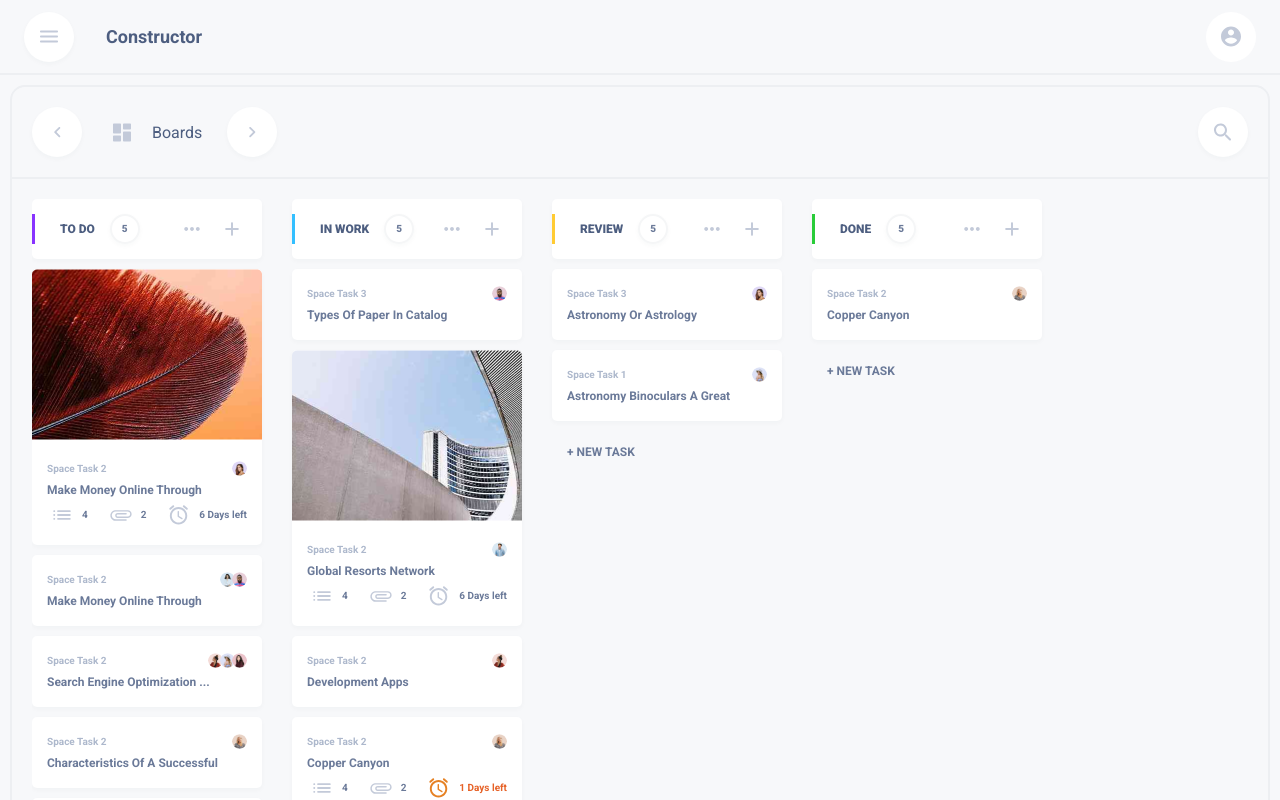
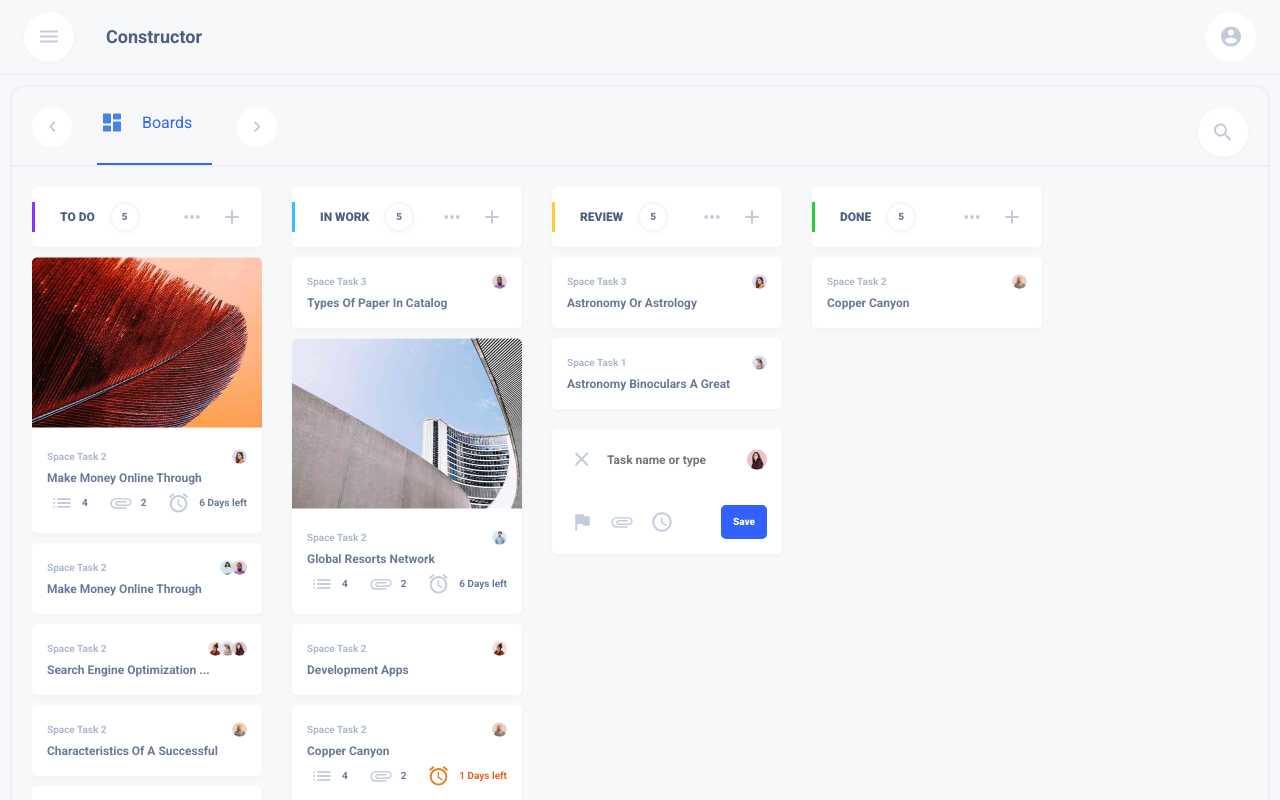
Before and after one commit to AyushBobale/NextDash, a Next.js app in the folder src/: page / in a window 1280 px wide. Shown: the top 800 px of the page. Built offline with nearby package versions, Linux system fonts and the light colour scheme.

Commit message:
Minor chnages

```diff
--- /dev/null
+++ b/src/src/app/components/NewTask.tsx
@@ -0,0 +1,32 @@
+import AccessTime from "../../../public/static/images/access_time.svg";
+import Attachment from "../../../public/static/images/attachment.svg";
+import Avtaar from "../../../public/static/images/Avatar Image(3).png";
+import Close from "../../../public/static/images/close.svg";
+import Flag from "../../../public/static/images/flag.svg";
+import Image from "next/image";
+import styles from "../components/css/NewTask.module.css";
+
+const NewTask = () => {
+  return (
+    <div className={styles["new-task-wrap"]}>
+      <div className={styles["top"]}>
+        <div className={styles["top-ip-grp"]}>
+          <Image src={Close} alt="" />
+          <input placeholder="Task name or type " />
+        </div>
+        <Image src={Avtaar} alt="" />
+      </div>
+
+      <div className={styles["btm"]}>
+        <div className={styles["btm-ic-grp"]}>
+          <Image src={Flag} alt="" />
+          <Image src={Attachment} alt="" />
+          <Image src={AccessTime} alt="" />
+        </div>
+        <button className={styles["save-btn"]}>Save</button>
+      </div>
+    </div>
+  );
+};
+
+export default NewTask;
--- a/src/src/app/components/TodoCol.tsx
+++ b/src/src/app/components/TodoCol.tsx
@@ -1,10 +1,11 @@
 import Add from "../../../public/static/images/add.svg";
 import Image from "next/image";
+import NewTask from "./NewTask";
 import ThreeDotsH from "../../../public/static/images/h-3-dots.svg";
 import Todo from "./Todo";
 import styles from "../components/css/TodoCol.module.css";
 
-const TodoCol = ({ title, color, tasks }: any) => {
+const TodoCol = ({ title, color, tasks, notAddTask, newTask }: any) => {
   return (
     <div className={styles["todo-col"]}>
       <div className={styles["todo-col-head-wrapper"]}>
@@ -36,7 +37,8 @@ const TodoCol = ({ title, color, tasks }: any) => {
           );
         })}
       </div>
-      <span className={styles["new-task"]}>+ NEW TASK</span>
+      {newTask && <NewTask />}
+      {!notAddTask && <span className={styles["new-task"]}>+ NEW TASK</span>}
     </div>
   );
 };
--- a/src/src/app/components/TodoContainer.tsx
+++ b/src/src/app/components/TodoContainer.tsx
@@ -115,7 +115,7 @@ const TodoContainer = () => {
               <Image src={Tasks} alt="" />
               <p>List Tasks</p>
             </div>
-            <div>
+            <div className={styles["active"]}>
               <Image src={Dashboard} alt="" />
               <p>Boards</p>
             </div>
@@ -144,12 +144,16 @@ const TodoContainer = () => {
         </div>
         <div className={styles["top-nav-inner-mobile"]}>
           <div className={styles["tabs-mobile"]}>
-            <IconButton svg={LeftNav} />
-            <div>
+            <span>
+              <Image src={LeftNav} alt="" />
+            </span>
+            <div className={styles["active"]}>
               <Image src={Dashboard} alt="" />
               <p>Boards</p>
             </div>
-            <IconButton svg={RightNav} />
+            <span>
+              <Image src={RightNav} alt="" />
+            </span>
           </div>
           <IconButton svg={Search} />
         </div>
@@ -158,8 +162,19 @@ const TodoContainer = () => {
       <div className={styles["todo-col-cont"]}>
         <TodoCol title={"TO DO"} color={"#8833FF"} tasks={taskTodo} />
         <TodoCol title={"IN WORK"} color={"#33BFFF"} tasks={taskWork} />
-        <TodoCol title={"REVIEW"} color={"#FFCB33"} tasks={taskReview} />
-        <TodoCol title={"DONE"} color={"#29CC39"} tasks={taskDone} />
+        <TodoCol
+          title={"REVIEW"}
+          color={"#FFCB33"}
+          tasks={taskReview}
+          newTask={true}
+          notAddTask={true}
+        />
+        <TodoCol
+          title={"DONE"}
+          color={"#29CC39"}
+          tasks={taskDone}
+          notAddTask={true}
+        />
       </div>
     </div>
   );
--- /dev/null
+++ b/src/src/app/components/css/NewTask.module.css
@@ -0,0 +1,66 @@
+.new-task-wrap {
+  padding: 15px;
+  border-radius: 5px;
+  background: #fff;
+  box-shadow: 0px 2px 5px 0px rgba(38, 51, 77, 0.03);
+}
+
+.top {
+  display: flex;
+  align-items: center;
+  justify-content: space-between;
+  margin-bottom: 30px;
+}
+
+.top-ip-grp {
+  display: flex;
+  align-items: center;
+  gap: 10px;
+}
+.top-ip-grp > image {
+  height: 30px;
+  width: 30px;
+}
+
+.top-ip-grp > input {
+  max-width: 100px;
+  border: none;
+  color: var(--grey-blue-80);
+  font-feature-settings: "clig" off, "liga" off;
+
+  font-size: 12px;
+  font-weight: 700;
+  line-height: 20px; /* 166.667% */
+}
+
+.btm {
+  display: flex;
+  align-items: center;
+  justify-content: space-between;
+}
+
+.btm-ic-grp {
+  display: flex;
+  align-items: center;
+  gap: 10px;
+}
+
+.btm-ic-grp > img {
+  height: 30px;
+  width: 30px;
+}
+
+.save-btn {
+  padding: 5px 10px;
+  border-radius: 5px;
+  border: 2px solid var(--blue, #3361ff);
+  background: var(--blue, #3361ff);
+
+  color: #fff;
+  text-align: center;
+  font-feature-settings: "clig" off, "liga" off;
+
+  font-size: 10px;
+  font-weight: 900;
+  line-height: 20px; /* 200% */
+}
--- a/src/src/app/components/css/ProfileContainer.module.css
+++ b/src/src/app/components/css/ProfileContainer.module.css
@@ -85,6 +85,7 @@
   border-radius: 50%;
   height: 30px;
   width: 30px;
+  box-shadow: 0px 10px 30px 0px rgba(51, 97, 255, 0.3);
 }
 
 .tabs-grid {
--- a/src/src/app/components/css/Sidebar.module.css
+++ b/src/src/app/components/css/Sidebar.module.css
@@ -27,7 +27,6 @@
   display: flex;
   gap: 15px;
   flex-direction: column;
-  padding-bottom: 25px;
 }
 
 .btm > div {
--- a/src/src/app/components/css/TodoContainer.module.css
+++ b/src/src/app/components/css/TodoContainer.module.css
@@ -21,15 +21,30 @@
 .top-nav-inner {
   display: flex;
   justify-content: space-between;
-  align-items: center;
+  /* align-items: center; */
+  align-items: flex-start;
   padding: 25px;
   padding-left: 50px;
+  padding-bottom: 0px;
 }
 
 .tabs {
   display: flex;
   gap: 30px;
   flex-wrap: wrap;
+}
+
+.active {
+  border-bottom: 2px solid var(--primary-hl);
+}
+
+.active > img {
+  filter: invert(32%) sepia(100%) saturate(3442%) hue-rotate(198deg)
+    brightness(91%) contrast(101%);
+}
+
+.active > p {
+  color: var(--primary-hl);
 }
 
 .tabs > div {
@@ -44,6 +59,7 @@
   line-height: 20px;
 
   padding-right: 20px;
+  padding-bottom: 25px;
 }
 
 .tabs > div > img {
@@ -57,6 +73,7 @@
 }
 .tabs > div:hover {
   color: var(--primary-hl);
+  border-bottom: 2px solid var(--primary-hl);
 }
 
 .search-bar {
@@ -99,24 +116,49 @@
   gap: 30px;
 }
 
-.top-nav-inner-mobile,
-.tabs-mobile,
-.tabs-mobile > div {
-  /* display: flex; */
+.top-nav-inner-mobile {
   display: none;
   align-items: center;
+}
+
+.tabs-mobile > div {
+  display: none;
+  align-items: center;
+  padding-right: 20px;
+}
+
+.tabs-mobile {
+  display: none;
+  gap: 25px;
+  align-items: flex-start;
+}
+
+.tabs-mobile > span {
+  height: 40px;
+  width: 40px;
+  border-radius: 50%;
+  background: #fff;
+  display: flex;
+  align-items: center;
+  justify-content: center;
+}
+.tabs-mobile > span > img {
+  height: 28px;
+  width: 28px;
+  border-radius: 50%;
+  background: #fff;
 }
 
 .top-nav-inner-mobile {
   gap: 15px;
   padding: 20px;
+  padding-bottom: 0px;
   justify-content: space-between;
-}
-.tabs-mobile {
-  gap: 25px;
+  align-items: flex-start;
 }
 .tabs-mobile > div {
   gap: 15px;
+  padding-bottom: 25px;
 }
 
 @media screen and (max-width: 1400px) {
@@ -124,7 +166,6 @@
   .tabs-mobile,
   .tabs-mobile > div {
     display: flex;
-    align-items: center;
   }
   .todo-cont {
     width: calc(100% - 20px);
```
Also changed, not shown: src/public/static/images/access_time.svg (added).
